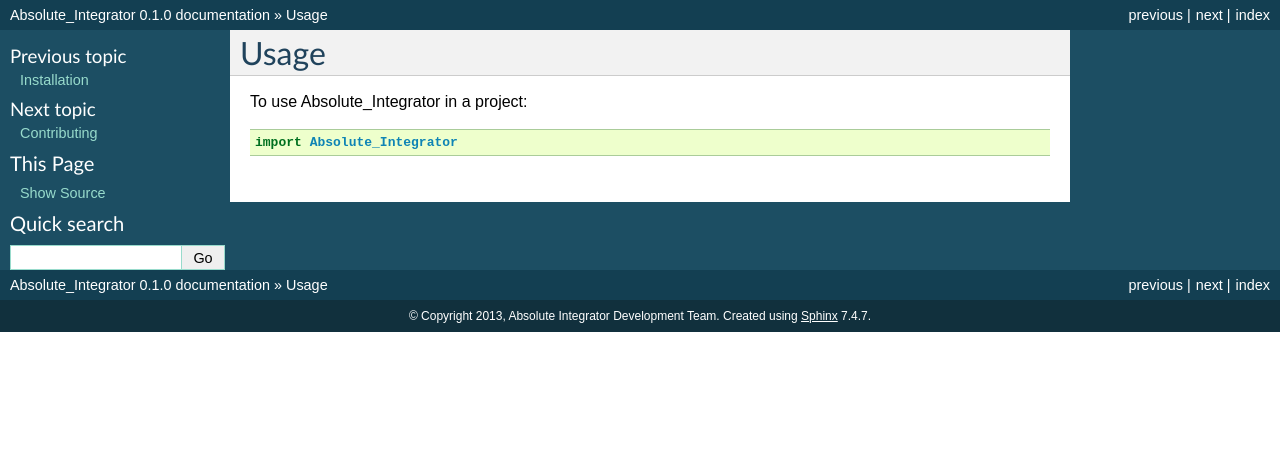
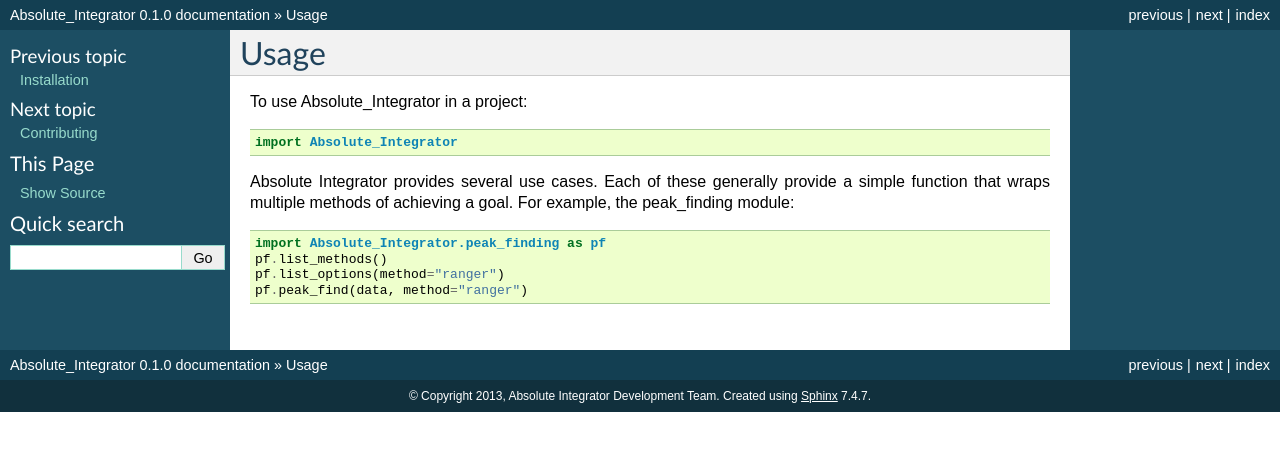
Before and after one commit to AbsoluteIntegrator/Absolute_Integrator, a Sphinx documentation site: the page built from docs/usage.rst, in a window 1280 px wide. Shown: the top 451 px of the page. Built offline with Sphinx 7.4.7, drawn with Linux system fonts in a browser that asks for light colours.

Commit message:
add a tiny bit of usage docs

```diff
--- a/docs/usage.rst
+++ b/docs/usage.rst
@@ -5,3 +5,12 @@
 To use Absolute_Integrator in a project::
 
 	import Absolute_Integrator
+
+Absolute Integrator provides several use cases.  Each of these
+generally provide a simple function that wraps multiple methods of
+achieving a goal.  For example, the peak_finding module::
+
+        import Absolute_Integrator.peak_finding as pf
+        pf.list_methods()
+        pf.list_options(method="ranger")
+        pf.peak_find(data, method="ranger")
```
